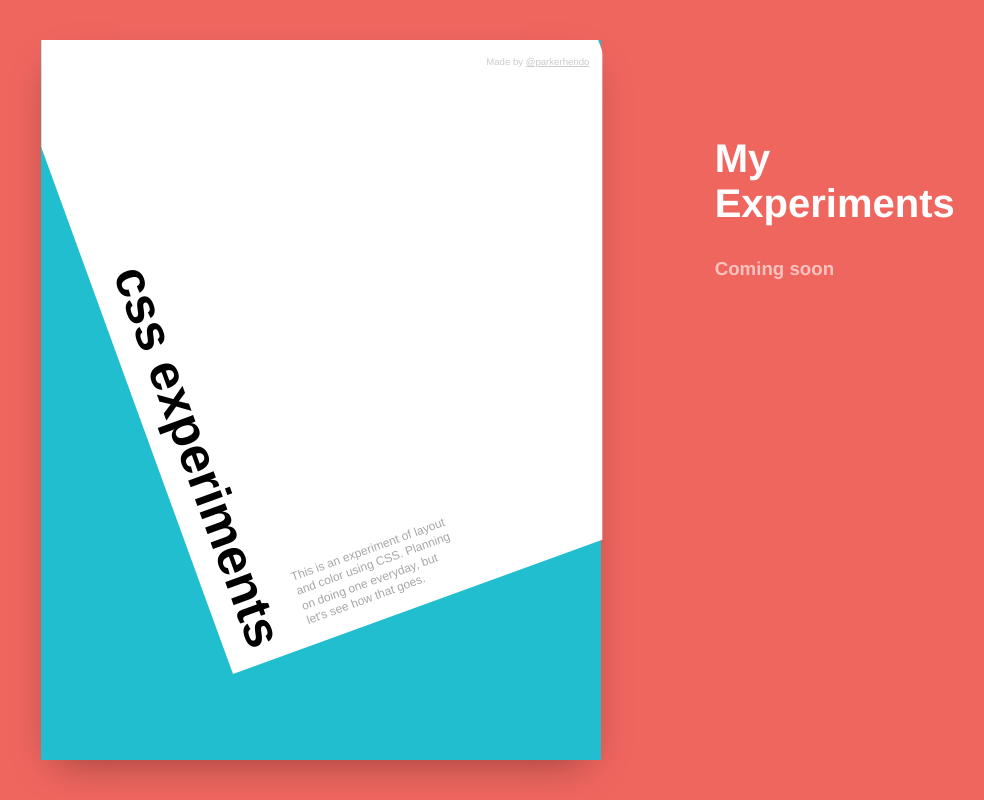
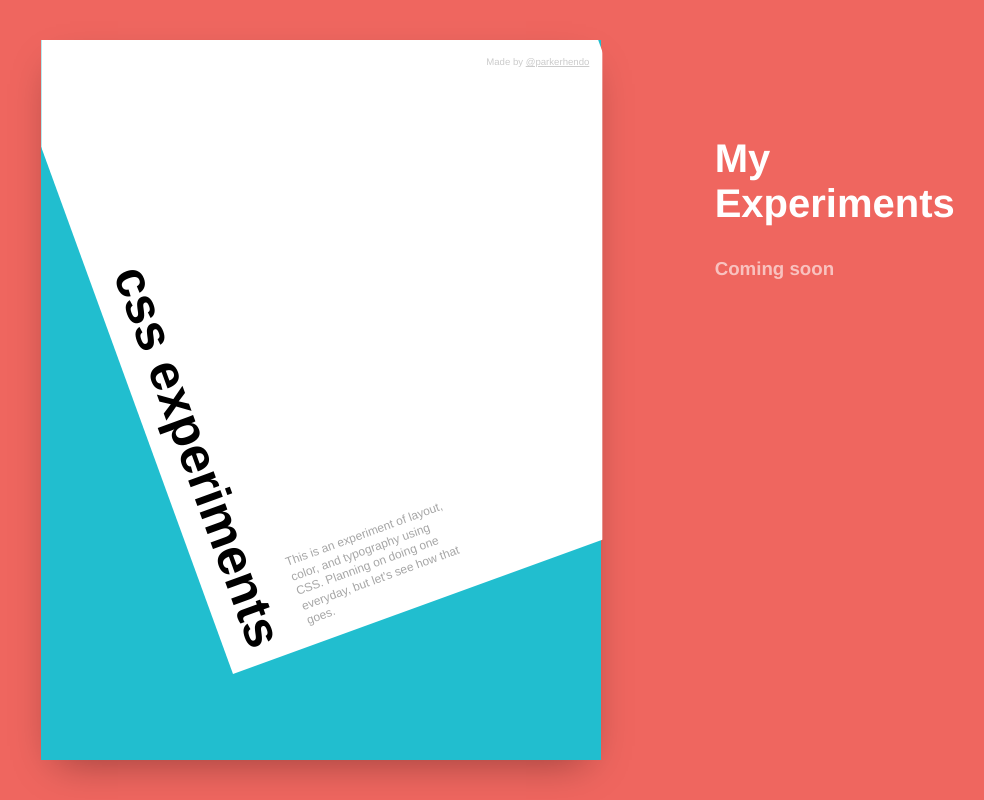
Before and after one commit to parkerhendo/CSS-Experiments, a website: page index.html in a window 1280 px wide. Shown: the whole page, without its empty margins (112-1096 px from the left). Drawn offline with Linux system fonts and the light colour scheme.

Commit message:
updated copy

```diff
--- a/index.html
+++ b/index.html
@@ -18,8 +18,7 @@
           <div class="white-box">
             <h1 class="number">01</h1>
             <p class="desc">
-              This is an experiment of layout and color using CSS. Planning on doing one everyday, but let's see how
-              that goes.
+              This is an experiment of layout, color, and typography using CSS. Planning on doing one everyday, but let's see how that goes.
             </p>
             <h1 class="title">CSS Experiments</h1>
           </div>
```
